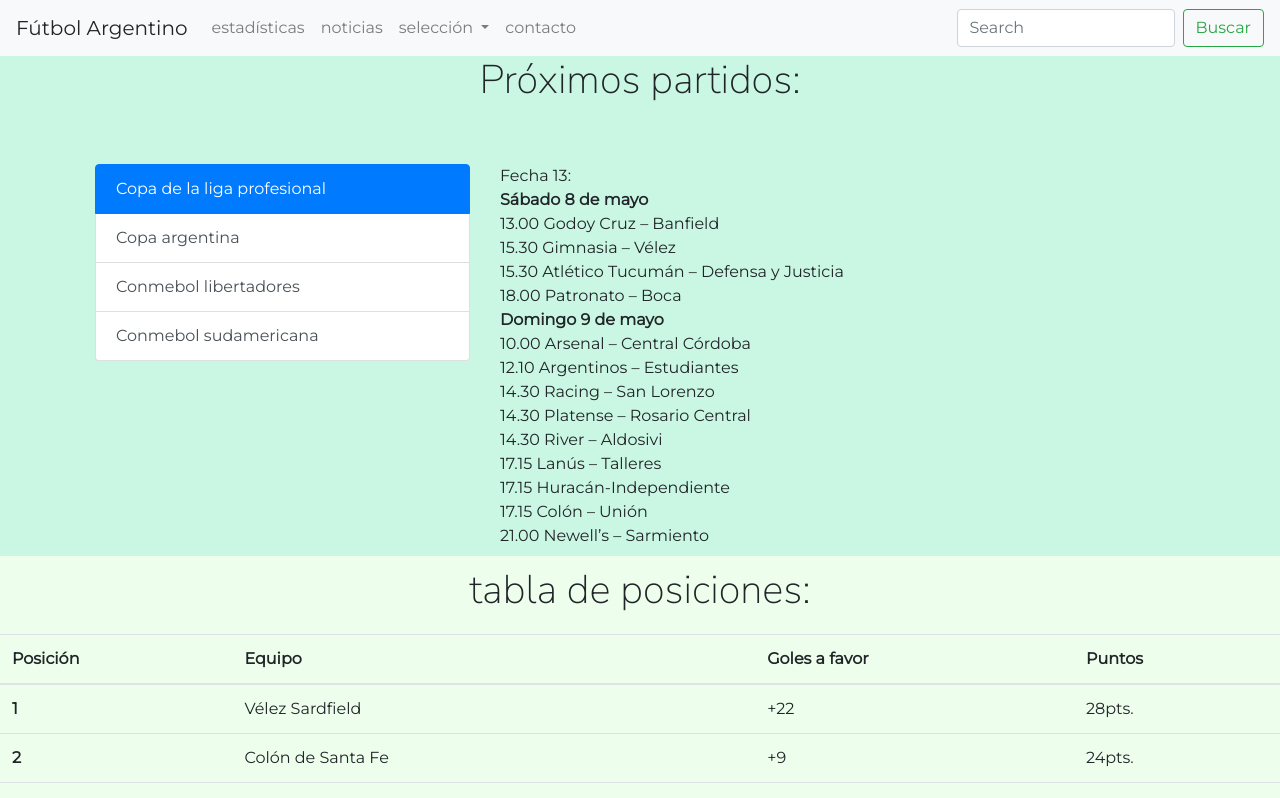
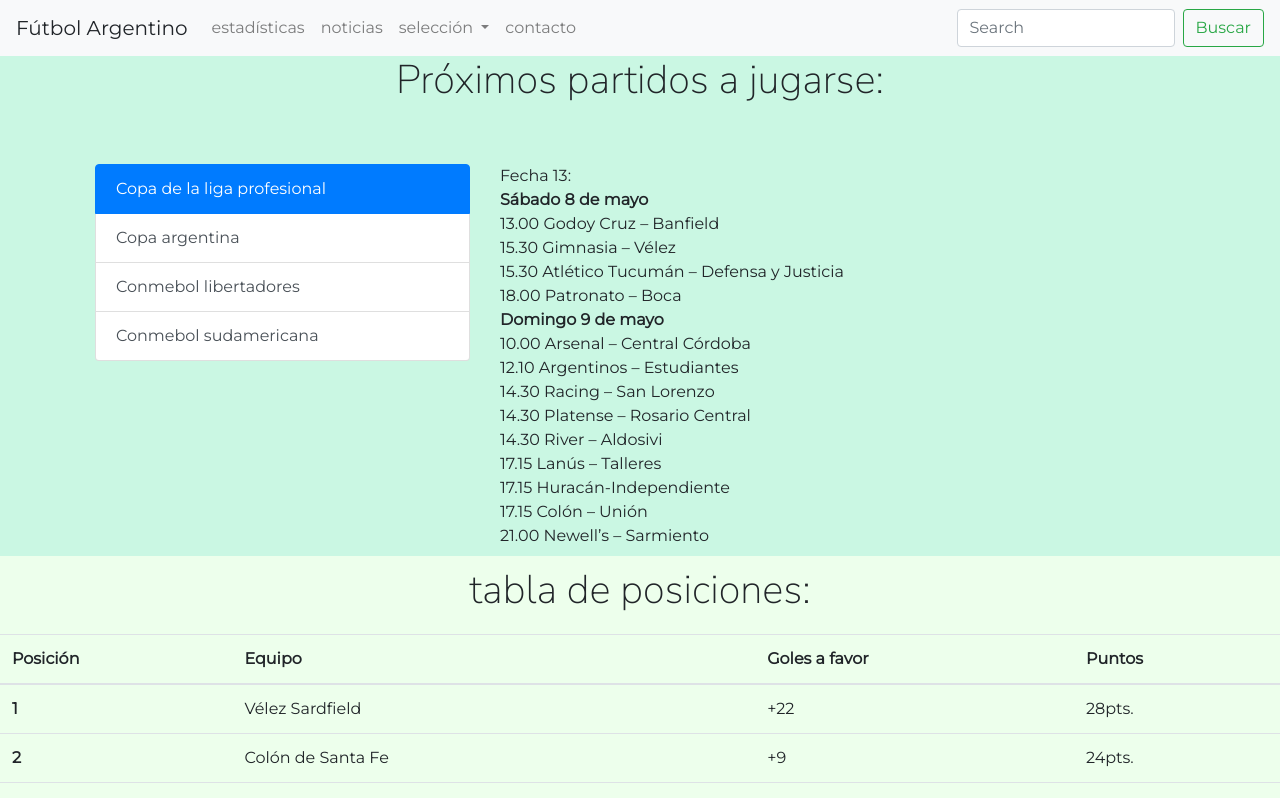
Before and after one commit to juancruzmilan/futbol-argentino, a plain HTML site: page index.html in a window 1280 px wide. Shown: the top 798 px of the page. Drawn offline with nearby package versions, Linux system fonts and the light colour scheme.

Commit message:
cambio del titulo proximos partidos

```diff
--- a/index.html
+++ b/index.html
@@ -52,7 +52,7 @@
         </div>
   </nav>
   <section class="seccion1">
-    <h1 class="seccion1__titulo">Próximos partidos:</h1>
+    <h1 class="seccion1__titulo">Próximos partidos a jugarse:</h1>
     <div class="row contenedor">
       <div class="col-4">
         <div class="list-group" id="list-tab" role="tablist">
```
